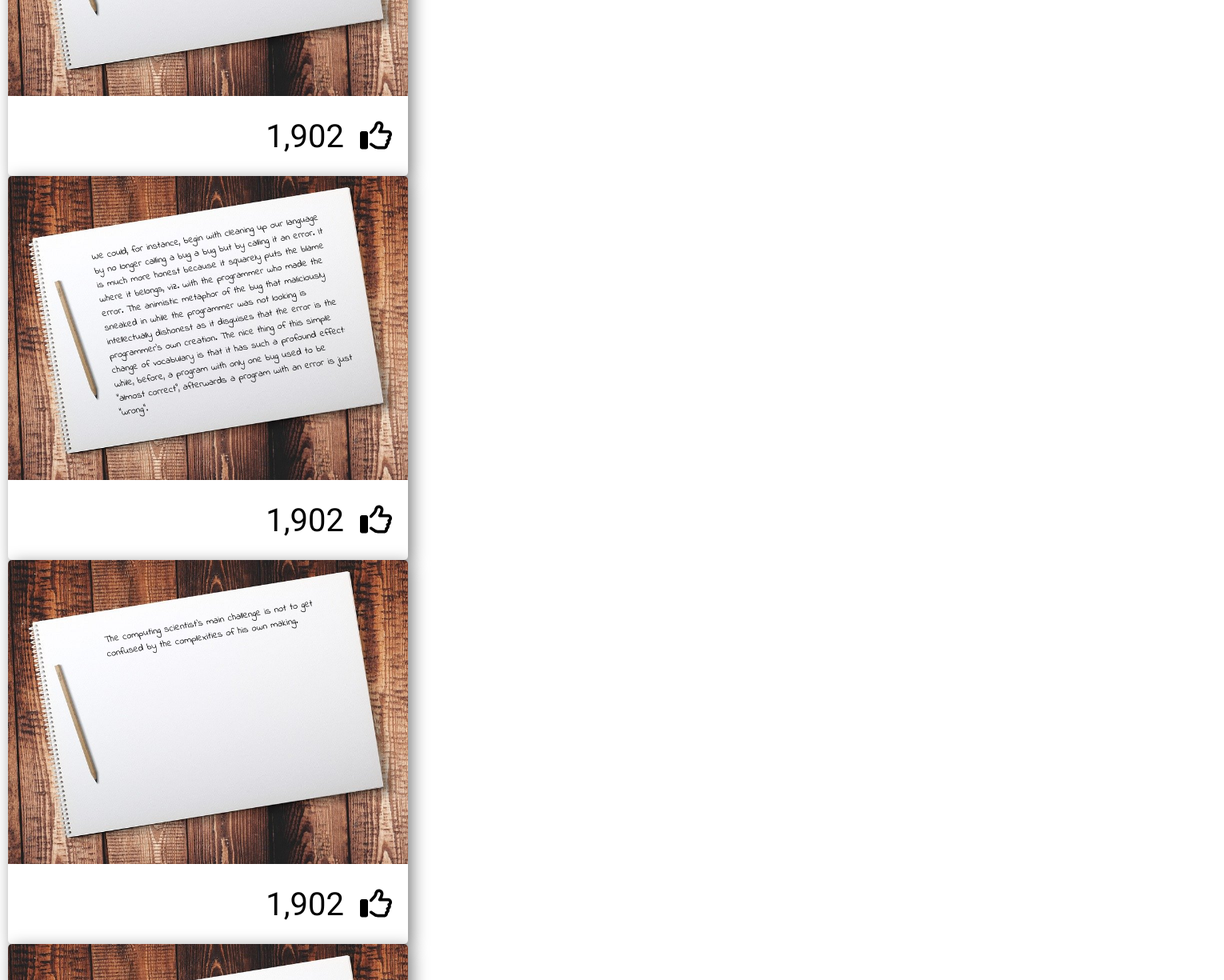
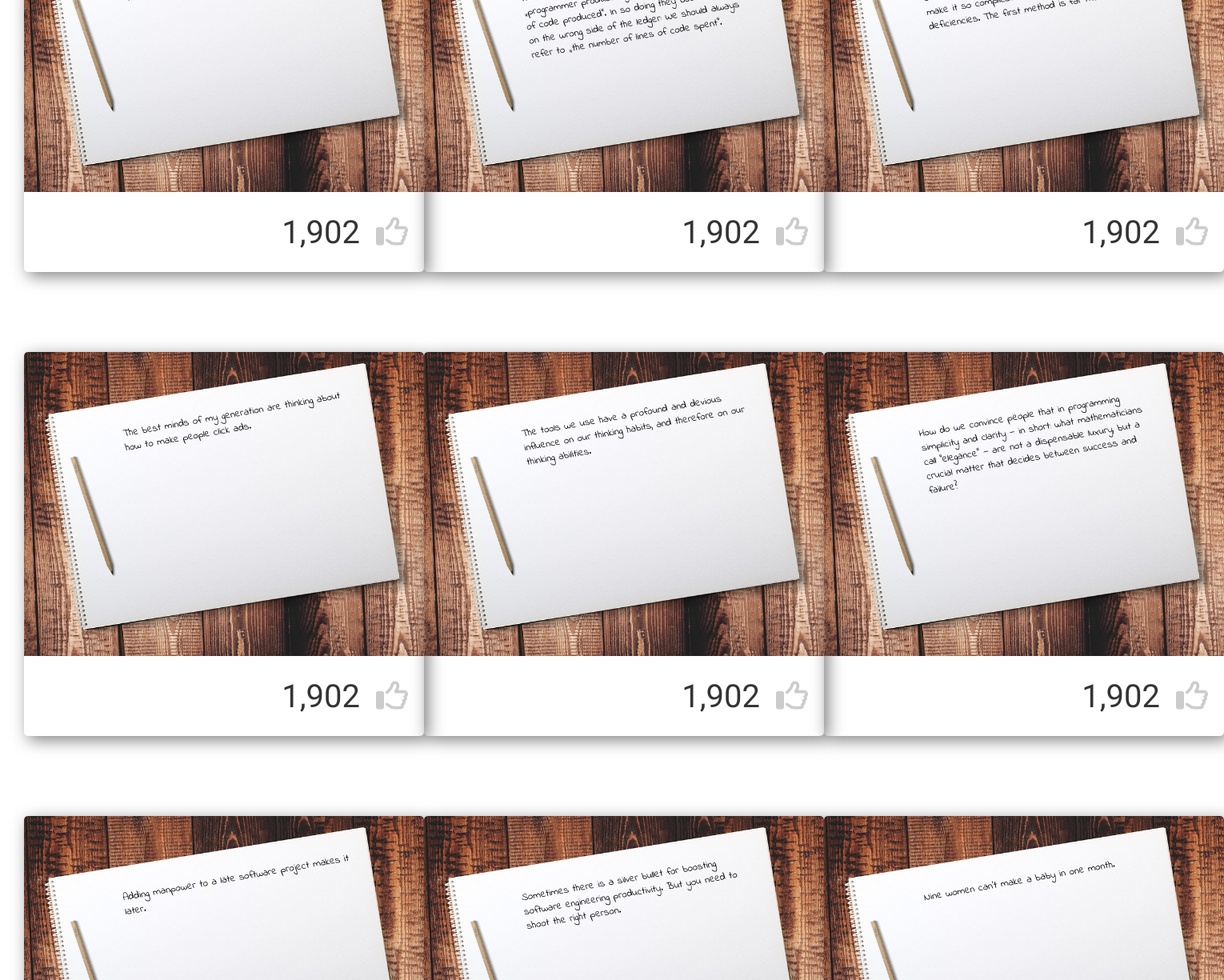
Before and after one commit to raphaelalvarenga/challenge-moviik, an Angular app: page / in a window 1280 px wide. Shown: the part 740-1965 px from the top of the page at 80% size, 1530 px wide, since content can reach past the window. Built offline with nearby package versions, Linux system fonts and the light colour scheme.

Commit message:
Created for styles for letters and also for ratings.

```diff
--- a/src/app/app.component.html
+++ b/src/app/app.component.html
@@ -2,5 +2,8 @@
 
 <main>
     <app-card *ngFor="let quote of quotes" [quote]="quote"></app-card>
-    <app-letter *ngFor="let quote of quotes" [quote]="quote"></app-letter>
+
+    <div class="letters">
+        <app-letter *ngFor="let quote of quotes" [quote]="quote"></app-letter>
+    </div>
 </main>
--- a/src/app/app.component.scss
+++ b/src/app/app.component.scss
@@ -11,3 +11,11 @@
 main {
     padding: 0 10px;
 }
+
+.letters {
+    display: grid;
+    grid-template-columns: auto auto auto;
+    justify-content: space-between;
+    row-gap: 100px;
+    padding: 20px;
+}
--- a/src/app/app.component.ts
+++ b/src/app/app.component.ts
@@ -21,11 +21,6 @@ export class AppComponent {
             en: "Simplicity is prerequisite for reliability.",
         },
         {
-            id: "5a6ce8702af929789500e86e",
-            author: "Edsger W. Dijkstra",
-            en: `We could, for instance, begin with cleaning up our language by no longer calling a bug a bug but by calling it an error. It is much more honest because it squarely puts the blame where it belongs, viz. with the programmer who made the error. The animistic metaphor of the bug that maliciously sneaked in while the programmer was not looking is intellectually dishonest as it disguises that the error is the programmer's own creation. The nice thing of this simple change of vocabulary is that it has such a profound effect: while, before, a program with only one bug used to be "almost correct", afterwards a program with an error is just "wrong".`,
-        },
-        {
             id: "5a6ce86d2af929789500e7ca",
             author: "Edsger W. Dijkstra",
             en: "The computing scientist’s main challenge is not to get confused by the complexities of his own making.",
@@ -40,5 +35,105 @@ export class AppComponent {
             author: "Edsger W. Dijkstra",
             en: "A program is like a poem: you cannot write a poem without writing it. Yet people talk about programming as if it were a production process and measure „programmer productivity“ in terms of „number of lines of code produced“. In so doing they book that number on the wrong side of the ledger: We should always refer to „the number of lines of code spent“.",
         },
+        {
+            id: "5a6ce86f2af929789500e7f8",
+            author: "Tony Hoare",
+            en: "There are two ways of constructing a software design: One way is to make it so simple that there are obviously no deficiencies, and the other way is to make it so complicated that there are no obvious deficiencies. The first method is far more difficult.",
+        },
+        {
+            id: "5a6ce86f2af929789500e807",
+            author: "Jeff Hammerbacher",
+            en: "The best minds of my generation are thinking about how to make people click ads.",
+        },
+        {
+            id: "5a6ce86f2af929789500e7f9",
+            author: "Edsger W. Dijkstra",
+            en: "The tools we use have a profound and devious influence on our thinking habits, and therefore on our thinking abilities.",
+        },
+        {
+            id: "5a6ce86f2af929789500e7f5",
+            author: "Edsger W. Dijkstra",
+            en: 'How do we convince people that in programming simplicity and clarity — in short: what mathematicians call "elegance" — are not a dispensable luxury, but a crucial matter that decides between success and failure?',
+        },
+        {
+            id: "5a6ce86f2af929789500e80b",
+            author: "Fred Brooks",
+            en: "Adding manpower to a late software project makes it later.",
+        },
+        {
+            id: "5a6ce86f2af929789500e809",
+            author: "Michael Stal",
+            en: "Sometimes there is a silver bullet for boosting software engineering productivity. But you need to shoot the right person.",
+        },
+        {
+            id: "5a6ce86f2af929789500e815",
+            author: "Fred Brooks",
+            en: "Nine women can't make a baby in one month.",
+        },
+        {
+            id: "5a6ce86f2af929789500e81a",
+            author: "Jeff Sickel",
+            en: "Deleted code is debugged code.",
+        },
+        {
+            id: "5a6ce86f2af929789500e826",
+            author: "Ken Thompson",
+            en: "When in doubt, use brute force.",
+        },
+        {
+            id: "5a6ce86f2af929789500e814",
+            author: "Fred Brooks",
+            en: "When a task cannot be partitioned because of sequential constraints, the application of more effort has no effect on the schedule. The bearing of a child takes nine months, no matter how many women are assigned.",
+        },
+        {
+            id: "5a6ce86f2af929789500e816",
+            author: "Fred Brooks",
+            en: "If each part of the task must be separately coordinated with each other part, the effort increases as n(n-1)/2. Three workers require three times as much pairwise intercommunication as two; four require six times as much as two.",
+        },
+        {
+            id: "5a6ce86f2af929789500e818",
+            author: "Fred Brooks",
+            en: "Having a system architect is the most important single step toward conceptual integrity. After teaching a software engineering laboratory more than 20 times, I came to insist that student teams as small as four people choose a manager and a separate architect.",
+        },
+        {
+            id: "5a6ce86f2af929789500e80f",
+            author: "Fred Brooks",
+            en: "The programmer, like the poet, works only slightly removed from pure thought-stuff. He builds his castles in the air, from air, creating by exertion of the imagination. Few media of creation are so flexible, so easy to polish and rework, so readily capable of realizing grand conceptual structures.",
+        },
+        {
+            id: "5a6ce86f2af929789500e821",
+            author: "Fred Brooks",
+            en: 'The first false assumption that underlies the scheduling of systems programming is that all will go well, i.e., that each task will hike only as long as it "ought" to take. A large programming effort, however, consists of many tasks, some chained end-to-end. The probability that each will go well becomes vanishingly small.',
+        },
+        {
+            id: "5a6ce86f2af929789500e81e",
+            author: "Donald Knuth",
+            en: "We should forget about small efficiencies, say about 97% of the time: premature optimization is the root of all evil. Yet we should not pass up our opportunities in that critical 3%.",
+        },
+        {
+            id: "5a6ce86f2af929789500e824",
+            author: "Ken Thompson",
+            en: "One of my most productive days was throwing away 1,000 lines of code.",
+        },
+        {
+            id: "5a6ce86f2af929789500e825",
+            author: "Grace Hopper",
+            en: "One accurate measurement is worth more than a thousand expert opinions.",
+        },
+        {
+            id: "5a6ce86f2af929789500e80d",
+            author: "Fred Brooks",
+            en: "What one programmer can do in one month, two programmers can do in two months.",
+        },
+        {
+            id: "5a6ce86f2af929789500e82e",
+            author: "Rick Osborne",
+            en: "Always code as if the guy who ends up maintaining your code will be a violent psychopath who knows where you live.",
+        },
+        {
+            id: "5a6ce86f2af929789500e830",
+            author: "John Ousterhout",
+            en: "A program that produces incorrect results twice as fast is infinitely slower.",
+        },
     ];
 }
--- a/src/app/letter/letter.component.html
+++ b/src/app/letter/letter.component.html
@@ -6,7 +6,9 @@
         </div>
     </div>
     <div class="letter-bottom">
-        <div>1,902</div>
-        <div><fa-icon [icon]="faThumbsUp"></fa-icon></div>
+        <div style="color: #333">1,902</div>
+        <div class="icon-container" [ngStyle]="{ color: liked ? 'rgb(20, 80, 180)' : '#ccc' }" (click)="toggleLike()">
+            <fa-icon [icon]="faThumbsUp"></fa-icon>
+        </div>
     </div>
 </div>
--- a/src/app/letter/letter.component.scss
+++ b/src/app/letter/letter.component.scss
@@ -9,18 +9,18 @@
 }
 
 .letter-container:hover .letter-img {
-    margin-left: -150px;
-    margin-top: -80px;
+    margin-left: -200px;
+    margin-top: -100px;
     transform: rotateZ(9.4deg);
-    // width: 880px;
+    width: 180%;
 }
 
 .letter-container:hover .quote-en {
     transform: rotateZ(0);
-    // font-size: 12.8px;
-    margin-top: -380px;
-    margin-left: 122px;
-    // width: 320px;
+    font-size: 81.5%;
+    margin-top: -420px;
+    margin-left: 110px;
+    width: 61%;
 }
 
 .letter-body {
@@ -31,19 +31,20 @@
 
 .letter-img {
     transition: 0.3s;
-    width: 800px;
+    width: 160%;
     margin-left: -150px;
     margin-top: -90px;
 }
 
 .quote-en {
+    border: solid transparent;
     transition: 0.3s;
     margin-top: -380px;
     margin-left: 120px;
-    width: 300px;
+    width: 60%;
     transform: rotateZ(-10deg);
     font-family: $font-manual-quote;
-    font-size: 12px;
+    font-size: 80%;
 }
 
 .letter-bottom {
@@ -56,6 +57,21 @@
     padding: 0 20px;
 }
 
+.likes {
+    color: $color-tertiary;
+}
+
+.icon-container {
+    color: #ccc;
+    transition: 0.3s;
+    cursor: pointer;
+}
+
+.icon-container:hover {
+    color: $color-tertiary;
+    transform: rotateZ(-20deg);
+}
+
 @media only screen and (min-width: 1000px) {
     .letter-container {
         display: block;
--- a/src/app/letter/letter.component.ts
+++ b/src/app/letter/letter.component.ts
@@ -10,9 +10,15 @@ import { Quote } from "interfaces/quote.interface";
 export class LetterComponent implements OnInit {
     @Input() quote: Quote = { id: "", author: "", en: "" };
 
+    liked = false;
+
     faThumbsUp = faThumbsUp;
 
     constructor() {}
 
     ngOnInit(): void {}
+
+    toggleLike() {
+        this.liked = !this.liked;
+    }
 }
```
